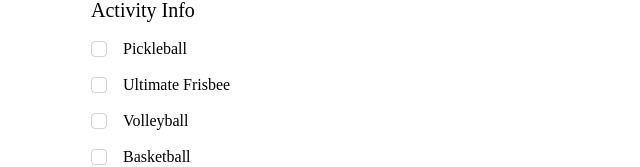
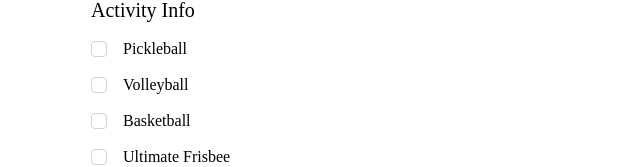
Before and after one commit to blueocean-cache-me-if-you-can/pickup-app, a React app: page /profile in a window 1280 px wide. Shown: the part 785-952 px from the top of the page, without its empty margins (319-959 px from the left). Built offline with nearby package versions, Linux system fonts and the light colour scheme; no server answers; sample sign-in values are in the browser's storage; the HTML template or start-up script is replaced by a standard one.

Commit message:
updating a few things to prepare for api implementation

```diff
--- a/client/src/pages/Profile.jsx
+++ b/client/src/pages/Profile.jsx
@@ -20,17 +20,27 @@ import { useForm } from '@mantine/form';
 import PhotoPicker from '../components/PhotoPicker';
 import AddressPicker from '../components/AddressPicker';
 
-const sportsList = [
-  { key: 'pickleball', label: 'Pickleball' },
-  { key: 'ultimateFrisbee', label: 'Ultimate Frisbee' },
-  { key: 'volleyball', label: 'Volleyball' },
-  { key: 'basketball', label: 'Basketball' },
-  { key: 'kickball', label: 'Kickball' },
-];
-
-export default function Profile({ activities, skillLevels }) {
+export default function Profile({ activities = [], skillLevels = [] }) {
   const [selectedSports, setSelectedSports] = useState({});
   const [showFirstLoginMsg, setShowFirstLoginMsg] = useState(false);
+
+  // TODO: Remove placeholder data when backend is ready
+  const placeholderActivities = [
+    { id: '301', name: 'Pickleball' },
+    { id: '302', name: 'Volleyball' },
+    { id: '303', name: 'Basketball' },
+    { id: '304', name: 'Ultimate Frisbee' },
+    { id: '305', name: 'Kickball' },
+  ];
+
+  const placeholderSkillLevels = [
+    { id: '501', name: 'Beginner', displayOrder: 1 },
+    { id: '502', name: 'Intermediate', displayOrder: 2 },
+    { id: '503', name: 'Expert', displayOrder: 3 },
+  ];
+
+  const activitiesToUse = activities.length > 0 ? activities : placeholderActivities;
+  const skillLevelsToUse = skillLevels.length > 0 ? skillLevels : placeholderSkillLevels;
 
   useEffect(() => {
     if (localStorage.getItem('firstLogin') === 'true') {
@@ -150,15 +160,15 @@ export default function Profile({ activities, skillLevels }) {
         {/* Activity Info */}
         <Title order={2} mb='sm' size='h4'>Activity Info</Title>
         <Stack>
-          {sportsList.map((sport) => (
-            <Box key={sport.key}>
+          {activitiesToUse.map((activity) => (
+            <Box key={activity.id}>
               <Checkbox
-                label={sport.label}
-                checked={!!selectedSports[sport.key]}
-                onChange={() => toggleSport(sport.key)}
+                label={activity.name}
+                checked={!!selectedSports[activity.id]}
+                onChange={() => toggleSport(activity.id)}
                 size='xs'
               />
-              {selectedSports[sport.key] && (
+              {selectedSports[activity.id] && (
                 <Box mt='lg' mb='lg'>
                   <Slider
                     color='teal'
@@ -166,13 +176,11 @@ export default function Profile({ activities, skillLevels }) {
                     min={1}
                     max={3}
                     step={1}
-                    value={selectedSports[sport.key]}
-                    onChange={(val) => handleSkillChange(sport.key, val)}
-                    marks={[
-                      { value: 1, label: 'Beginner' },
-                      { value: 2, label: 'Intermediate' },
-                      { value: 3, label: 'Advanced' },
-                    ]}
+                    value={selectedSports[activity.key]}
+                    onChange={(val) => handleSkillChange(activity.id, val)}
+                    marks={skillLevelsToUse.map((level) => ({
+                      value: parseInt(level.displayOrder, 10), label: level.name,
+                    }))}
                   />
                 </Box>
               )}
```
